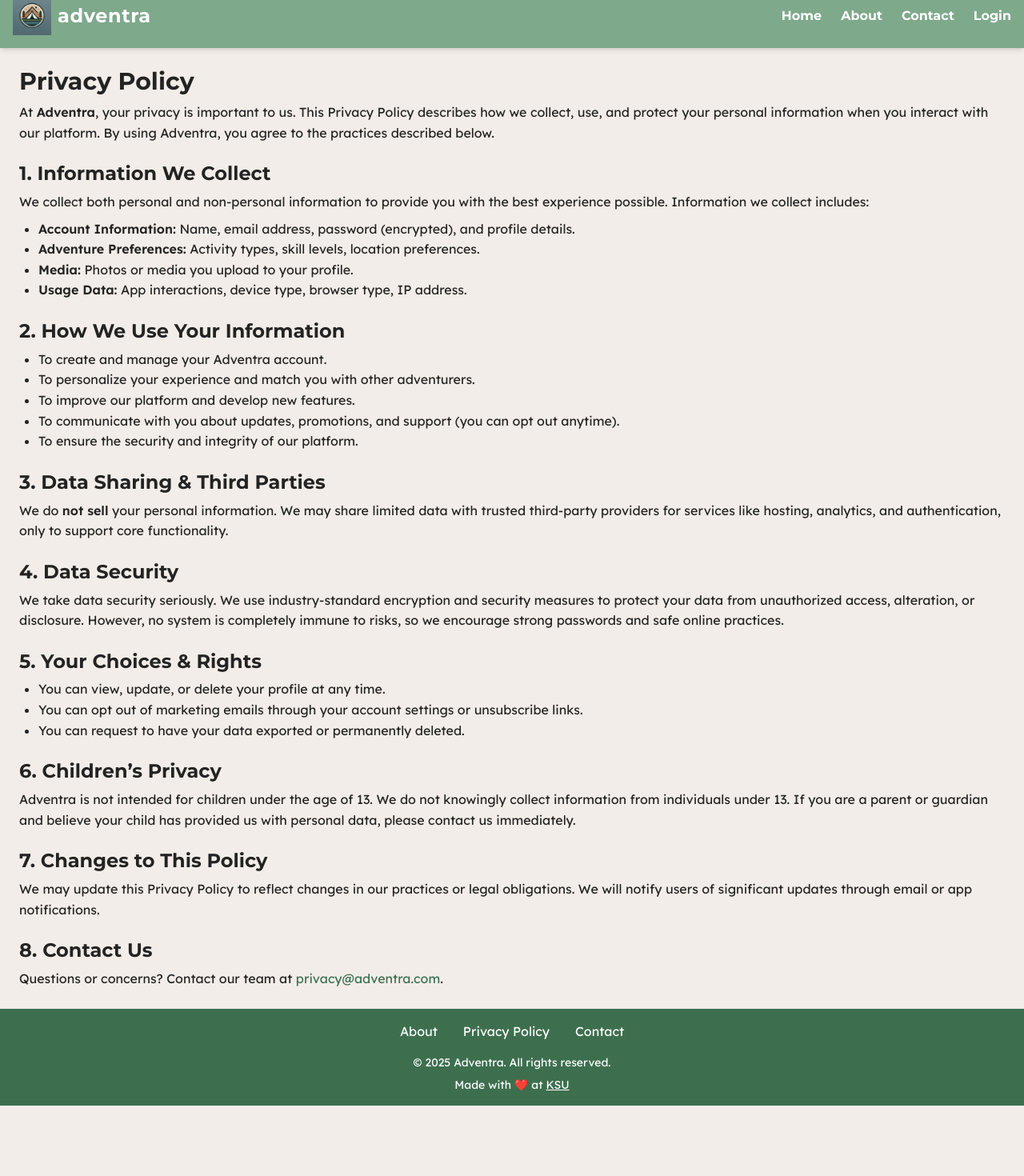
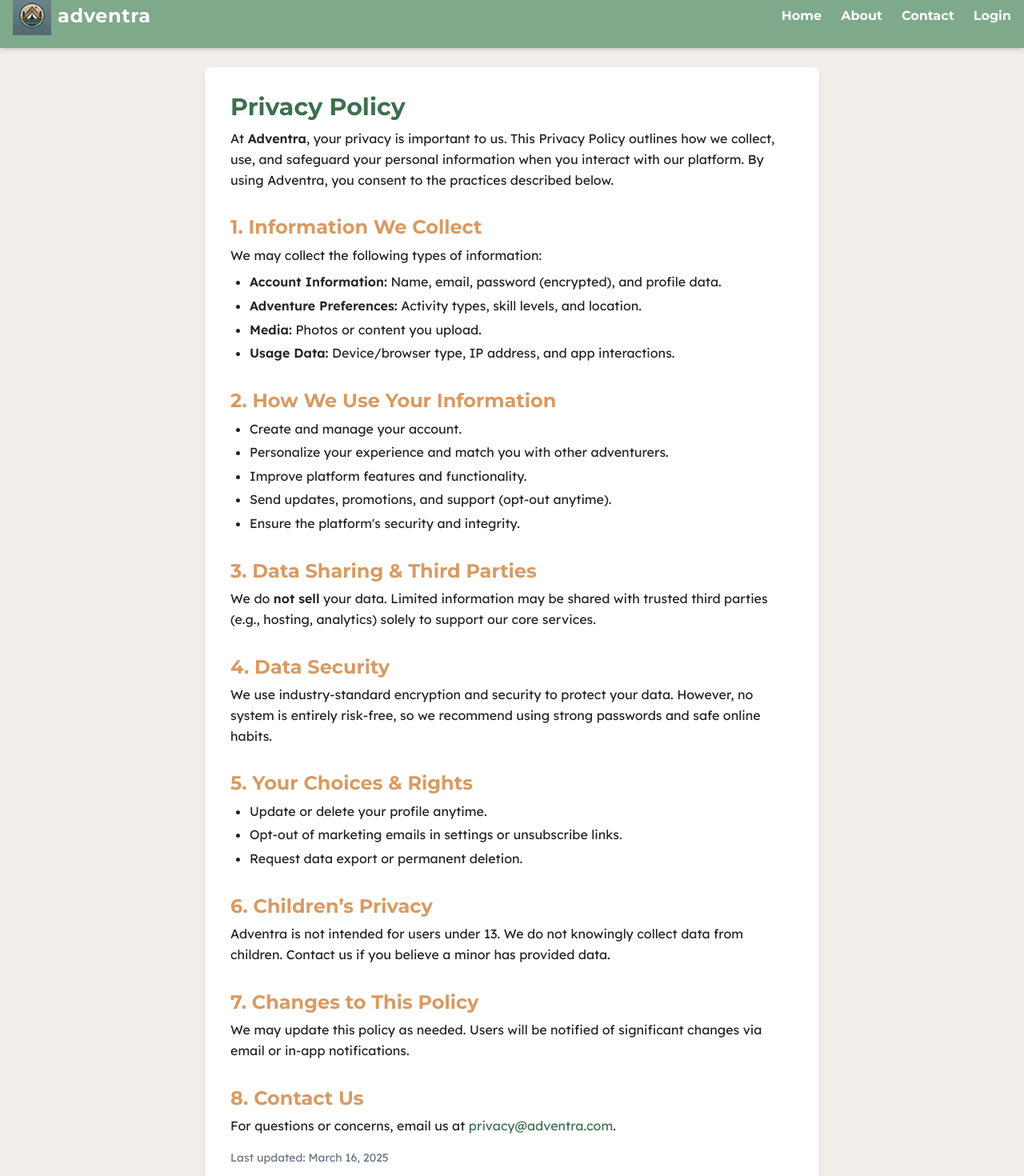
Before and after one commit to masomh-personal/adventra-app, a Next.js app: page /privacy-policy in a window 1280 px wide. Shown: the part 20-1490 px from the top of the page at 80% size. Before the commit the page ends 1402 px from the top, so only its background shows below. Built offline with nearby package versions, Linux system fonts and the light colour scheme.

Commit message:
Added some pizzazz to the following pages: About, Contact, and Privacy Policy pages

```diff
--- a/src/pages/about.js
+++ b/src/pages/about.js
@@ -1,94 +1,130 @@
+import { useState } from 'react';
+
 export default function AboutPage() {
+  const faqs = [
+    {
+      question: 'Is Adventra free to use?',
+      answer:
+        'Yes! Adventra is free to join and use. Optional premium features may be introduced for enhanced experiences.',
+    },
+    {
+      question: 'How do I find adventure partners?',
+      answer:
+        'After creating a profile, explore matches based on your adventure preferences and connect through our swipe-to-match system.',
+    },
+    {
+      question: 'What kind of adventures are supported?',
+      answer:
+        'Adventra supports hiking, backpacking, kayaking, climbing, skiing, and more. Customize your profile for your interests.',
+    },
+    {
+      question: 'Is my data safe?',
+      answer: (
+        <>
+          Yes. We take your privacy seriously. Data is encrypted and secured. See our{' '}
+          <a href="/privacy-policy" className="text-primary hover:underline">
+            Privacy Policy
+          </a>{' '}
+          for details.
+        </>
+      ),
+    },
+    {
+      question: 'How can I contact support?',
+      answer: (
+        <>
+          Reach us anytime at{' '}
+          <a href="mailto:support@adventra.com" className="text-primary hover:underline">
+            support@adventra.com
+          </a>
+          . We’re here to help!
+        </>
+      ),
+    },
+  ];
+
+  const [openFAQs, setOpenFAQs] = useState(new Set());
+
+  const toggleFAQ = (index) => {
+    setOpenFAQs((prev) => {
+      const updated = new Set(prev);
+      updated.has(index) ? updated.delete(index) : updated.add(index);
+      return updated;
+    });
+  };
+
   return (
-    <div className="min-h-screen bg-background text-foreground p-6">
-      <h1 className="text-3xl font-heading mb-4">About Adventra</h1>
+    <div className="min-h-screen bg-background text-foreground flex items-center justify-center p-6 font-body">
+      <div className="w-full max-w-3xl bg-white shadow-md rounded-lg p-8">
+        <h1 className="text-3xl font-heading text-primary text-center mb-2">About Adventra</h1>
+        <hr className="border-t border-gray-300 mb-6" />
 
-      <p className="text-lg font-body leading-relaxed mb-4">
-        At <strong>Adventra</strong>, we believe the best memories are made outside — on trails,
-        mountain tops, rivers, and campfires. Adventra is a social platform built exclusively for
-        outdoor adventurers to connect, explore, and share real-world experiences.
-      </p>
+        {/* --- About Content --- */}
+        <p className="text-lg leading-relaxed mb-4">
+          At <strong>Adventra</strong>, we believe the best memories are made outside — on trails,
+          mountain tops, rivers, and around campfires. Adventra is a social platform built
+          exclusively for outdoor adventurers to connect, explore, and share real-world experiences.
+        </p>
 
-      <h2 className="text-2xl font-heading mt-6 mb-2">Our Mission</h2>
-      <p className="text-lg font-body leading-relaxed mb-4">
-        Our mission is simple: to make outdoor adventures more <strong>accessible</strong>, more
-        <strong> social</strong>, and more <strong>memorable</strong>. Whether you're hiking your
-        first trail or you're a seasoned backpacker, we want you to find the right people to share
-        the journey.
-      </p>
+        <h2 className="text-2xl font-heading text-secondary mt-6 mb-2">Our Mission</h2>
+        <p className="text-lg leading-relaxed mb-4">
+          Our mission is simple: to make outdoor adventures more <strong>accessible</strong>, more{' '}
+          <strong>social</strong>, and more <strong>memorable</strong>. Whether you're hiking your
+          first trail or you're a seasoned backpacker, we help you find the right people to share
+          the journey.
+        </p>
 
-      <h2 className="text-2xl font-heading mt-6 mb-2">Why Adventra?</h2>
-      <ul className="list-disc pl-6 mb-4 text-lg font-body">
-        <li>Connect with adventurers who share your passion for the outdoors.</li>
-        <li>Find hiking buddies, plan group trips, or just meet for a quick trail run.</li>
-        <li>Discover new locations, share experiences, and build your own adventure story.</li>
-      </ul>
+        <h2 className="text-2xl font-heading text-secondary mt-6 mb-2">Why Adventra?</h2>
+        <ul className="list-disc pl-6 mb-4 text-lg">
+          <li>Connect with adventurers who share your passion for the outdoors.</li>
+          <li>Find hiking buddies, plan group trips, or meet for a quick trail run.</li>
+          <li>Discover new locations, share experiences, and build your adventure story.</li>
+        </ul>
 
-      <h2 className="text-2xl font-heading mt-6 mb-2">What Makes Us Different</h2>
-      <p className="text-lg font-body leading-relaxed mb-4">
-        Unlike traditional social platforms, Adventra is built specifically for the outdoor
-        community. From <strong>adventure-based matching</strong> to{' '}
-        <strong>geo-located activity feeds</strong>, we focus on bringing people together —
-        off-screen and on-trail.
-      </p>
+        <h2 className="text-2xl font-heading text-secondary mt-6 mb-2">What Makes Us Different</h2>
+        <p className="text-lg leading-relaxed mb-4">
+          Unlike traditional platforms, Adventra is built specifically for the outdoor community.
+          From <strong>adventure-based matching</strong> to{' '}
+          <strong>geo-located activity feeds</strong>, we bring people together — off-screen and
+          on-trail.
+        </p>
 
-      <h2 className="text-2xl font-heading mt-6 mb-2">Our Future Vision</h2>
-      <p className="text-lg font-body leading-relaxed mb-8">
-        We’re just getting started. In the future, we aim to introduce features like
-        <strong> real-time event planning</strong>, <strong>group challenges</strong>, and
-        <strong> AI-powered adventure recommendations</strong>. We’re committed to evolving with our
-        community, one trail at a time.
-      </p>
+        <h2 className="text-2xl font-heading text-secondary mt-6 mb-2">Our Future Vision</h2>
+        <p className="text-lg leading-relaxed mb-8">
+          We’re just getting started. In the future, expect features like{' '}
+          <strong>real-time event planning</strong>, <strong>group challenges</strong>, and{' '}
+          <strong>AI-powered adventure recommendations</strong>. We’re committed to growing with our
+          community, one trail at a time.
+        </p>
 
-      {/* FAQ Section */}
-      <h2 className="text-2xl font-heading mb-4">Frequently Asked Questions (FAQ)</h2>
+        {/* --- Accordion FAQ Section --- */}
+        <h2 className="text-2xl font-heading text-primary text-center mb-4">
+          Frequently Asked Questions (FAQ)
+        </h2>
 
-      <div className="space-y-6 font-body">
-        <div>
-          <h3 className="text-xl font-heading mb-1">Is Adventra free to use?</h3>
-          <p>
-            Yes! Adventra is free to join and use. Optional premium features may be introduced in
-            the future for enhanced experiences.
-          </p>
-        </div>
+        <div className="space-y-4">
+          {faqs.map((faq, index) => {
+            const isOpen = openFAQs.has(index);
+            return (
+              <div key={index} className="border border-gray-300 rounded-md">
+                <button
+                  onClick={() => toggleFAQ(index)}
+                  className="w-full text-left px-4 py-3 font-heading text-lg font-semibold flex justify-between items-center focus:outline-none"
+                >
+                  {faq.question}
+                  <span>{isOpen ? '-' : '+'}</span>
+                </button>
 
-        <div>
-          <h3 className="text-xl font-heading mb-1">How do I find adventure partners?</h3>
-          <p>
-            After creating a profile, you can explore potential matches based on your adventure
-            preferences and connect through our swipe-to-match system.
-          </p>
-        </div>
-
-        <div>
-          <h3 className="text-xl font-heading mb-1">What kind of adventures are supported?</h3>
-          <p>
-            Adventra supports a wide range of outdoor activities including hiking, backpacking,
-            kayaking, rock climbing, skiing, and more. You can customize your preferences in your
-            profile.
-          </p>
-        </div>
-
-        <div>
-          <h3 className="text-xl font-heading mb-1">Is my data safe?</h3>
-          <p>
-            Yes. We take your privacy seriously. Data is encrypted and secured. Please refer to our{' '}
-            <a href="/privacy-policy" className="text-primary hover:underline">
-              Privacy Policy
-            </a>{' '}
-            for details.
-          </p>
-        </div>
-
-        <div>
-          <h3 className="text-xl font-heading mb-1">How can I contact support?</h3>
-          <p>
-            You can reach our team anytime at{' '}
-            <a href="mailto:support@adventra.com" className="text-primary hover:underline">
-              support@adventra.com
-            </a>
-            . We’re here to help!
-          </p>
+                <div
+                  className={`px-4 overflow-hidden transition-all duration-300 ${
+                    isOpen ? 'max-h-96 pb-4' : 'max-h-0'
+                  }`}
+                >
+                  {isOpen && <div className="text-lg leading-relaxed">{faq.answer}</div>}
+                </div>
+              </div>
+            );
+          })}
         </div>
       </div>
     </div>
--- a/src/pages/contact.js
+++ b/src/pages/contact.js
@@ -1,18 +1,19 @@
 export default function ContactPage() {
   return (
-    <div className="min-h-screen bg-background text-foreground p-6 font-body">
-      <h1 className="text-3xl font-heading mb-4">Contact Us</h1>
+    <div className="min-h-screen bg-background text-foreground flex items-center justify-center p-6 font-body">
+      <div className="w-full max-w-md bg-white shadow-md rounded-lg p-8">
+        <h2 className="text-3xl font-heading text-center mb-2">Contact Us</h2>
+        <hr className="border-t border-gray-300 mb-6" />
 
-      <p className="text-lg mb-6">
-        Got questions, feedback, or need support? We'd love to hear from you. Reach out using the
-        form below or email us at{' '}
+        <p className="text-lg mb-6 text-center">
+          Got questions, feedback, or need support? Reach out below or email us at{' '}
           <a href="mailto:support@adventra.com" className="text-primary hover:underline">
             support@adventra.com
           </a>
           .
         </p>
 
-      <form className="space-y-4 max-w-xl">
+        <form className="space-y-4">
           <div>
             <label htmlFor="name" className="block font-heading mb-1">
               Name
@@ -20,7 +21,7 @@ export default function ContactPage() {
             <input
               type="text"
               id="name"
-            className="w-full p-2 border border-gray-300 rounded-md"
+              className="w-full p-2 border border-gray-300 rounded-md focus:outline-none focus:ring-2 focus:ring-primary"
               placeholder="Your name"
               required
             />
@@ -33,7 +34,7 @@ export default function ContactPage() {
             <input
               type="email"
               id="email"
-            className="w-full p-2 border border-gray-300 rounded-md"
+              className="w-full p-2 border border-gray-300 rounded-md focus:outline-none focus:ring-2 focus:ring-primary"
               placeholder="you@example.com"
               required
             />
@@ -46,7 +47,7 @@ export default function ContactPage() {
             <textarea
               id="message"
               rows="5"
-            className="w-full p-2 border border-gray-300 rounded-md"
+              className="w-full p-2 border border-gray-300 rounded-md focus:outline-none focus:ring-2 focus:ring-primary"
               placeholder="How can we help you?"
               required
             ></textarea>
@@ -54,7 +55,7 @@ export default function ContactPage() {
 
           <button
             type="submit"
-          className="btn bg-primary text-white hover:bg-secondary"
+            className="btn bg-primary text-white hover:bg-secondary w-full"
             onClick={(e) => {
               e.preventDefault();
               alert('Message sent! (This is a placeholder)');
@@ -64,5 +65,6 @@ export default function ContactPage() {
           </button>
         </form>
       </div>
+    </div>
   );
 }
--- a/src/pages/privacy-policy.js
+++ b/src/pages/privacy-policy.js
@@ -1,91 +1,107 @@
 export default function PrivacyPolicyPage() {
   return (
-    <div className="min-h-screen bg-background text-foreground p-6 font-body">
-      <h1 className="text-3xl font-heading mb-4">Privacy Policy</h1>
+    <div className="min-h-screen bg-background text-foreground flex items-center justify-center p-6">
+      <div className="w-full max-w-3xl bg-white shadow-md rounded-lg p-8 font-body">
+        <h1 className="text-3xl font-heading mb-6 text-primary">Privacy Policy</h1>
 
-      <p className="mb-4">
-        At <strong>Adventra</strong>, your privacy is important to us. This Privacy Policy describes
-        how we collect, use, and protect your personal information when you interact with our
-        platform. By using Adventra, you agree to the practices described below.
+        <p className="mb-4 leading-relaxed">
+          At <strong>Adventra</strong>, your privacy is important to us. This Privacy Policy
+          outlines how we collect, use, and safeguard your personal information when you interact
+          with our platform. By using Adventra, you consent to the practices described below.
         </p>
 
-      <h2 className="text-2xl font-heading mt-6 mb-2">1. Information We Collect</h2>
-      <p className="mb-2">
-        We collect both personal and non-personal information to provide you with the best
-        experience possible. Information we collect includes:
-      </p>
-      <ul className="list-disc pl-6 mb-4">
+        {/* Section 1 */}
+        <h2 className="text-2xl font-heading mt-8 mb-3 text-secondary">
+          1. Information We Collect
+        </h2>
+        <p className="mb-2">We may collect the following types of information:</p>
+        <ul className="list-disc pl-6 mb-4 space-y-1">
           <li>
-          <strong>Account Information:</strong> Name, email address, password (encrypted), and
-          profile details.
+            <strong>Account Information:</strong> Name, email, password (encrypted), and profile
+            data.
           </li>
           <li>
-          <strong>Adventure Preferences:</strong> Activity types, skill levels, location
-          preferences.
+            <strong>Adventure Preferences:</strong> Activity types, skill levels, and location.
           </li>
           <li>
-          <strong>Media:</strong> Photos or media you upload to your profile.
+            <strong>Media:</strong> Photos or content you upload.
           </li>
           <li>
-          <strong>Usage Data:</strong> App interactions, device type, browser type, IP address.
+            <strong>Usage Data:</strong> Device/browser type, IP address, and app interactions.
           </li>
         </ul>
 
-      <h2 className="text-2xl font-heading mt-6 mb-2">2. How We Use Your Information</h2>
-      <ul className="list-disc pl-6 mb-4">
-        <li>To create and manage your Adventra account.</li>
-        <li>To personalize your experience and match you with other adventurers.</li>
-        <li>To improve our platform and develop new features.</li>
-        <li>
-          To communicate with you about updates, promotions, and support (you can opt out anytime).
-        </li>
-        <li>To ensure the security and integrity of our platform.</li>
+        {/* Section 2 */}
+        <h2 className="text-2xl font-heading mt-8 mb-3 text-secondary">
+          2. How We Use Your Information
+        </h2>
+        <ul className="list-disc pl-6 mb-4 space-y-1">
+          <li>Create and manage your account.</li>
+          <li>Personalize your experience and match you with other adventurers.</li>
+          <li>Improve platform features and functionality.</li>
+          <li>Send updates, promotions, and support (opt-out anytime).</li>
+          <li>Ensure the platform's security and integrity.</li>
         </ul>
 
-      <h2 className="text-2xl font-heading mt-6 mb-2">3. Data Sharing & Third Parties</h2>
+        {/* Section 3 */}
+        <h2 className="text-2xl font-heading mt-8 mb-3 text-secondary">
+          3. Data Sharing & Third Parties
+        </h2>
         <p className="mb-4">
-        We do <strong>not sell</strong> your personal information. We may share limited data with
-        trusted third-party providers for services like hosting, analytics, and authentication, only
-        to support core functionality.
+          We do <strong>not sell</strong> your data. Limited information may be shared with trusted
+          third parties (e.g., hosting, analytics) solely to support our core services.
         </p>
 
-      <h2 className="text-2xl font-heading mt-6 mb-2">4. Data Security</h2>
+        {/* Section 4 */}
+        <h2 className="text-2xl font-heading mt-8 mb-3 text-secondary">4. Data Security</h2>
         <p className="mb-4">
-        We take data security seriously. We use industry-standard encryption and security measures
-        to protect your data from unauthorized access, alteration, or disclosure. However, no system
-        is completely immune to risks, so we encourage strong passwords and safe online practices.
+          We use industry-standard encryption and security to protect your data. However, no system
+          is entirely risk-free, so we recommend using strong passwords and safe online habits.
         </p>
 
-      <h2 className="text-2xl font-heading mt-6 mb-2">5. Your Choices & Rights</h2>
-      <ul className="list-disc pl-6 mb-4">
-        <li>You can view, update, or delete your profile at any time.</li>
-        <li>
-          You can opt out of marketing emails through your account settings or unsubscribe links.
-        </li>
-        <li>You can request to have your data exported or permanently deleted.</li>
+        {/* Section 5 */}
+        <h2 className="text-2xl font-heading mt-8 mb-3 text-secondary">5. Your Choices & Rights</h2>
+        <ul className="list-disc pl-6 mb-4 space-y-1">
+          <li>Update or delete your profile anytime.</li>
+          <li>Opt-out of marketing emails in settings or unsubscribe links.</li>
+          <li>Request data export or permanent deletion.</li>
         </ul>
 
-      <h2 className="text-2xl font-heading mt-6 mb-2">6. Children’s Privacy</h2>
+        {/* Section 6 */}
+        <h2 className="text-2xl font-heading mt-8 mb-3 text-secondary">6. Children’s Privacy</h2>
         <p className="mb-4">
-        Adventra is not intended for children under the age of 13. We do not knowingly collect
-        information from individuals under 13. If you are a parent or guardian and believe your
-        child has provided us with personal data, please contact us immediately.
+          Adventra is not intended for users under 13. We do not knowingly collect data from
+          children. Contact us if you believe a minor has provided data.
         </p>
 
-      <h2 className="text-2xl font-heading mt-6 mb-2">7. Changes to This Policy</h2>
+        {/* Section 7 */}
+        <h2 className="text-2xl font-heading mt-8 mb-3 text-secondary">
+          7. Changes to This Policy
+        </h2>
         <p className="mb-4">
-        We may update this Privacy Policy to reflect changes in our practices or legal obligations.
-        We will notify users of significant updates through email or app notifications.
+          We may update this policy as needed. Users will be notified of significant changes via
+          email or in-app notifications.
         </p>
 
-      <h2 className="text-2xl font-heading mt-6 mb-2">8. Contact Us</h2>
-      <p>
-        Questions or concerns? Contact our team at{' '}
+        {/* Section 8 */}
+        <h2 className="text-2xl font-heading mt-8 mb-3 text-secondary">8. Contact Us</h2>
+        <p className="mb-4">
+          For questions or concerns, email us at{' '}
           <a href="mailto:privacy@adventra.com" className="text-primary hover:underline">
             privacy@adventra.com
           </a>
           .
         </p>
+
+        <p className="text-sm text-gray-500">
+          Last updated:{' '}
+          {new Date().toLocaleDateString('en-US', {
+            year: 'numeric',
+            month: 'long',
+            day: 'numeric',
+          })}
+        </p>
+      </div>
     </div>
   );
 }
```
Lines whose indentation alone changed are shown as unchanged.
